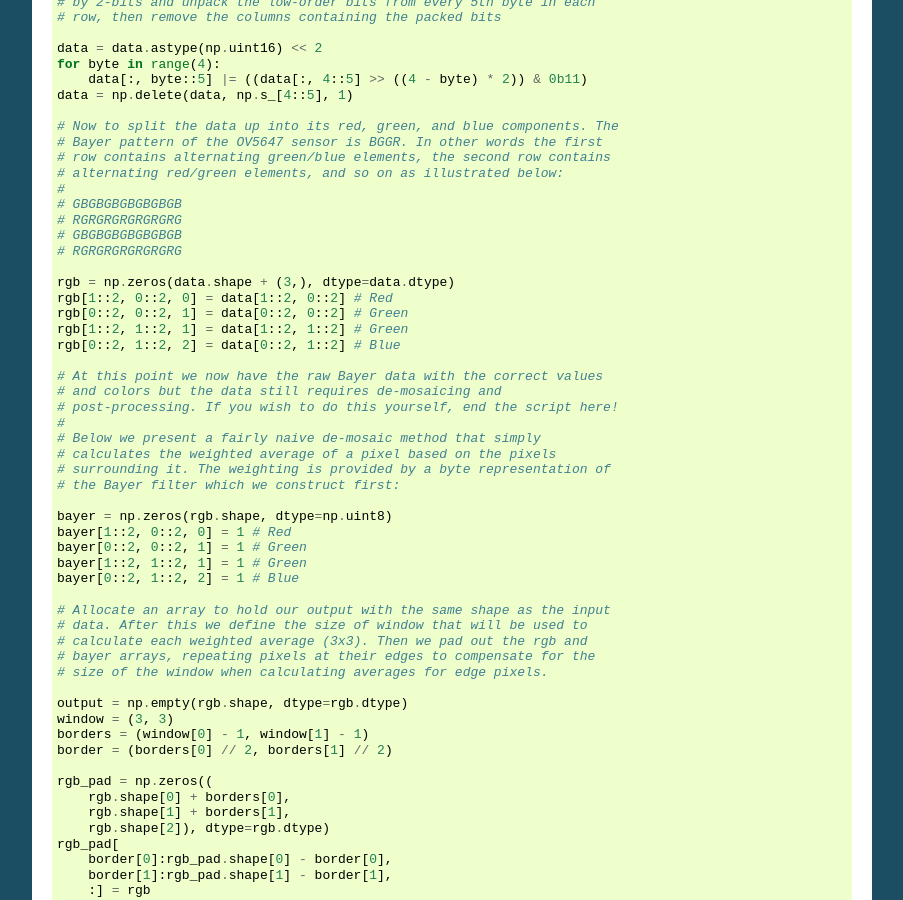
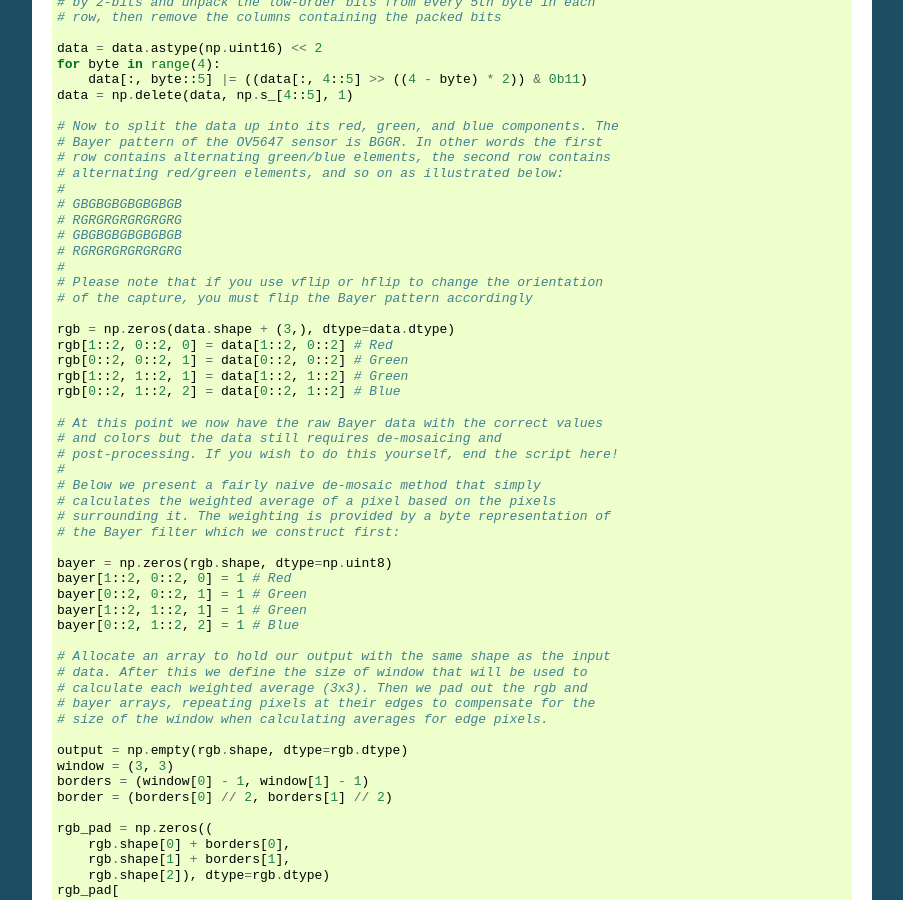
Before and after one commit to waveform80/picamera, a Sphinx documentation site: the page built from docs/recipes2.rst, in a window 1280 px wide and 900 px high, scrolled down 11669 px. Shown: the whole window, without its empty margins (198-1101 px from the left). Built offline with Sphinx 7.4.7, drawn with Linux system fonts in a browser that asks for light colours; some of the changed text lies outside the part shown.

Commit message:
Missed the version added for bayer param

```diff
--- a/docs/recipes2.rst
+++ b/docs/recipes2.rst
@@ -787,6 +787,9 @@ captures::
     # RGRGRGRGRGRGRG
     # GBGBGBGBGBGBGB
     # RGRGRGRGRGRGRG
+    #
+    # Please note that if you use vflip or hflip to change the orientation
+    # of the capture, you must flip the Bayer pattern accordingly
 
     rgb = np.zeros(data.shape + (3,), dtype=data.dtype)
     rgb[1::2, 0::2, 0] = data[1::2, 0::2] # Red
```
Also changed, not shown: other parts of docs/recipes2.rst (+2 -0 lines).
